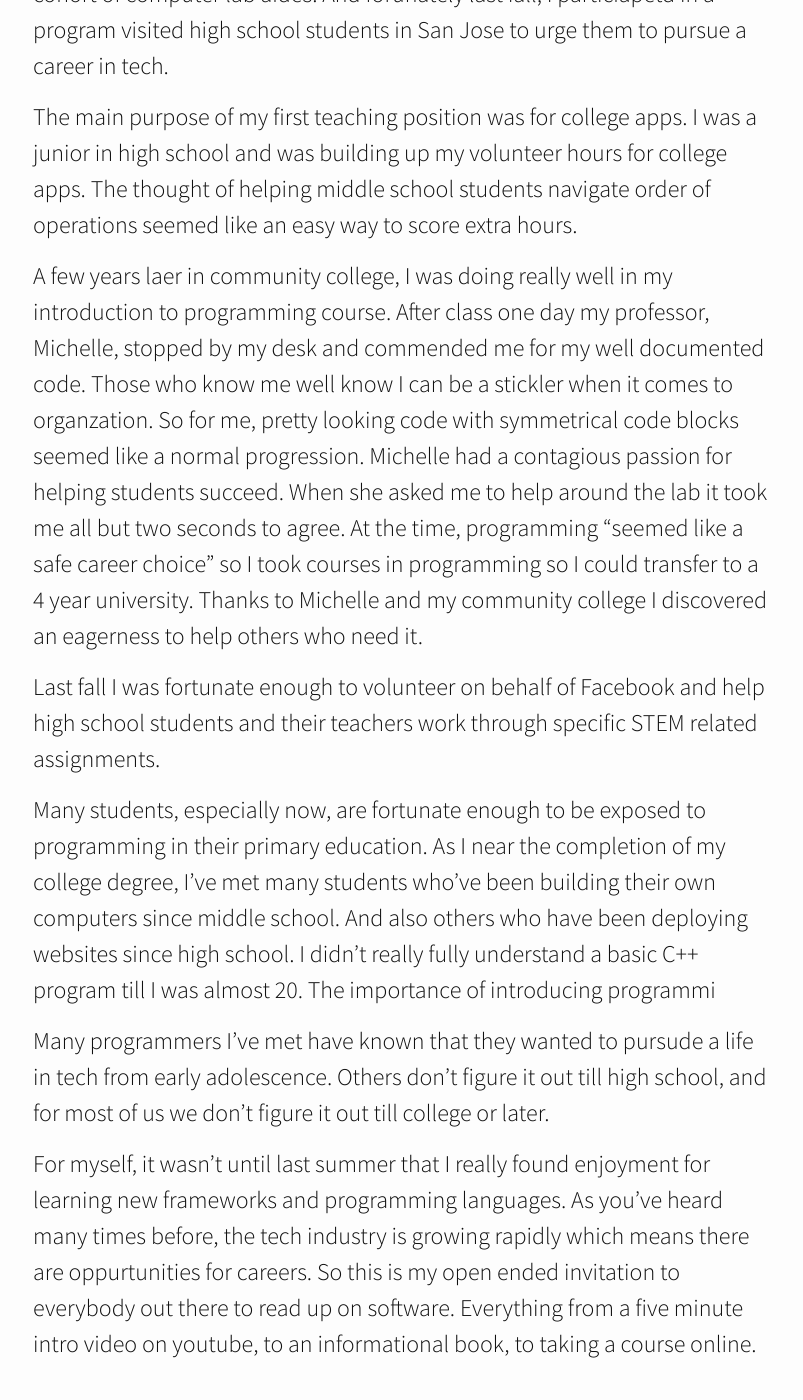
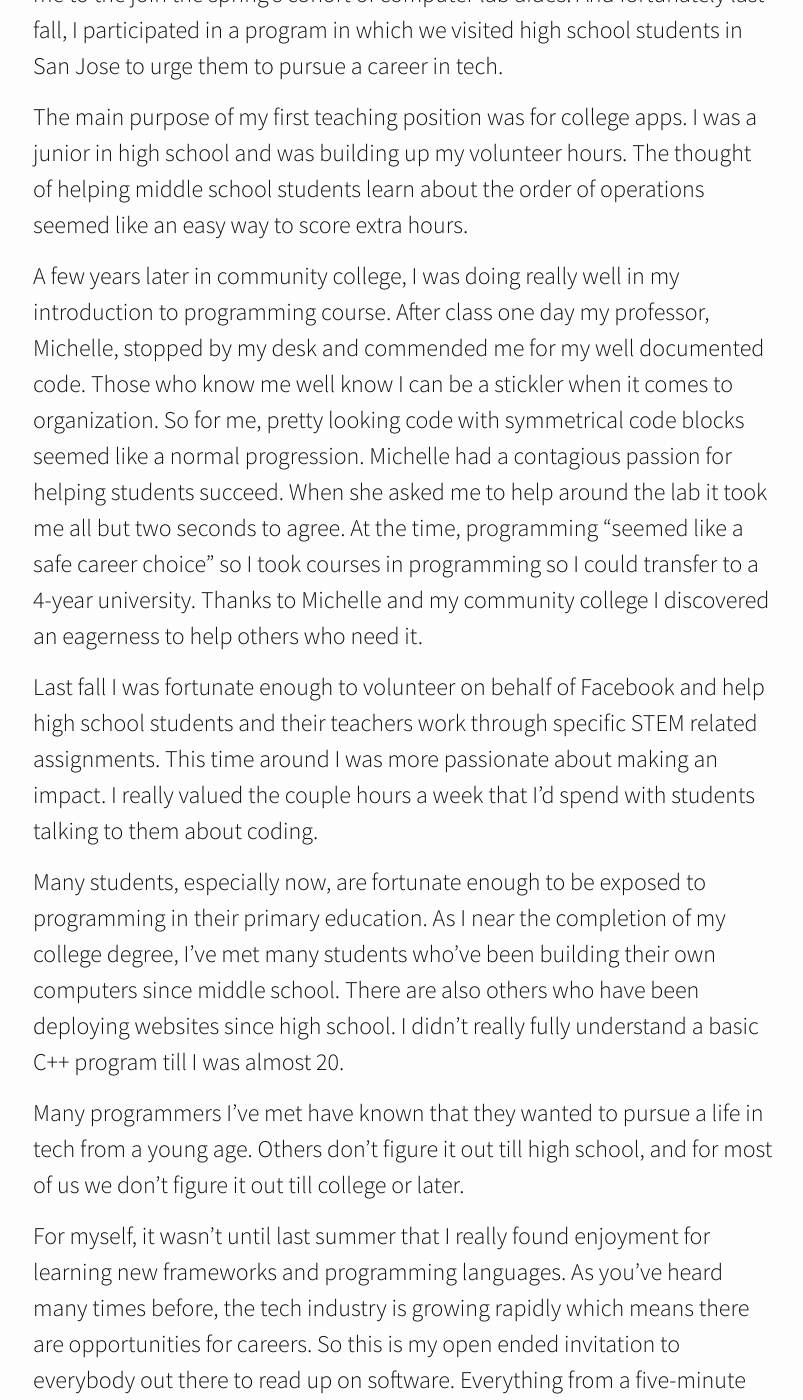
Before and after one commit to dbsoto/dbsoto.github.io, a Jekyll site: the page built from _posts/2017-10-15-career-in-tech.markdown, in a window 1280 px wide and 1400 px high, scrolled down 530 px. Shown: the whole window, without its empty margins (237-1040 px from the left). Built offline with Jekyll 4.4.1, drawn with Linux system fonts in a browser that asks for light colours; nearby versions of some CDN libraries; some of the changed text lies outside the part shown.

Commit message:
new changes

```diff
--- a/_posts/2017-10-15-career-in-tech.markdown
+++ b/_posts/2017-10-15-career-in-tech.markdown
@@ -4,16 +4,17 @@ title:  "Navigating a Career in Tech"
 date:   2017-10-15 19:45:31 +0530
 ---
 
-In high school I tutored middle school students Algebra.  In junior college, I was doing really well so my professor encouraged me to the join the spring’s cohort of computer lab aides.  And forunately last fall, I  particiapetd in a program visited high school students in San Jose to urge them to pursue a career in tech.
 
-The main purpose of my first teaching position was for college apps.  I was a junior in high school and was building up my volunteer hours for college apps.  The thought of helping middle school students navigate order of operations seemed like an easy way to score extra hours.
+During my junior year of high school, I tutored middle school students in Algebra.  In junior college, I was doing really well so my professor encouraged me to the join the spring’s cohort of computer lab aides.  And fortunately last fall, I participated in a program in which we visited high school students in San Jose to urge them to pursue a career in tech.
 
-A few years laer in community college, I was doing really well in my introduction to programming course.  After class one day my professor, Michelle, stopped by my desk and commended me for my well documented code.  Those who know me well know I can be a stickler when it comes to organzation.  So for me, pretty looking code with symmetrical code blocks seemed like a normal progression.  Michelle had a contagious passion for helping students succeed.  When she asked me to help around the lab it took me all but two seconds to agree.  At the time, programming “seemed like a safe career choice" so I took courses in programming so I could transfer to a 4 year university.  Thanks to Michelle and my community college I discovered an eagerness to help others who need it.
+The main purpose of my first teaching position was for college apps.  I was a junior in high school and was building up my volunteer hours.  The thought of helping middle school students learn about the order of operations seemed like an easy way to score extra hours.
 
-Last fall I was fortunate enough to volunteer on behalf of Facebook and help high school students and their teachers work through specific STEM related assignments.
+A few years later in community college, I was doing really well in my introduction to programming course.  After class one day my professor, Michelle, stopped by my desk and commended me for my well documented code.  Those who know me well know I can be a stickler when it comes to organization.  So for me, pretty looking code with symmetrical code blocks seemed like a normal progression.  Michelle had a contagious passion for helping students succeed.  When she asked me to help around the lab it took me all but two seconds to agree.  At the time, programming “seemed like a safe career choice" so I took courses in programming so I could transfer to a 4-year university.  Thanks to Michelle and my community college I discovered an eagerness to help others who need it.
 
-Many students, especially now, are fortunate enough to be exposed to programming in their primary education.  As I near the completion of my college degree, I’ve met many students who've been building their own computers since middle school.  And also others who have been deploying websites since high school.  I didn’t really fully understand a basic C++ program till I was almost 20.  The importance of introducing programmi
+Last fall I was fortunate enough to volunteer on behalf of Facebook and help high school students and their teachers work through specific STEM related assignments.  This time around I was more passionate about making an impact.  I really valued the couple hours a week that I’d spend with students talking to them about coding.
 
-Many programmers I've met have known that they wanted to pursude a life in tech from early adolescence.  Others don’t figure it out till high school, and for most of us we don’t figure it out till college or later.
+Many students, especially now, are fortunate enough to be exposed to programming in their primary education.  As I near the completion of my college degree, I’ve met many students who've been building their own computers since middle school.  There are also others who have been deploying websites since high school.  I didn’t really fully understand a basic C++ program till I was almost 20.
 
-For myself, it wasn’t until last summer that I really found enjoyment for learning new frameworks and programming languages.  As you've heard many times before, the tech industry is growing rapidly which means there are oppurtunities for careers.  So this is my open ended invitation to everybody out there to read up on software.  Everything from a five minute intro video on youtube, to an informational book, to taking a course online.
+Many programmers I've met have known that they wanted to pursue a life in tech from a young age.  Others don’t figure it out till high school, and for most of us we don’t figure it out till college or later.
+
+For myself, it wasn’t until last summer that I really found enjoyment for learning new frameworks and programming languages.  As you've heard many times before, the tech industry is growing rapidly which means there are opportunities for careers.  So this is my open ended invitation to everybody out there to read up on software.  Everything from a five-minute intro video on YouTube, to an informational book, to taking a course online – you might find it more enjoyable than you previously thought.
```
Also changed, not shown: _posts/2017-09-15-gigamon.md (deleted, +0 -10 lines), about.md (+1 -1 lines), photos.md (added, +5 -0 lines).
